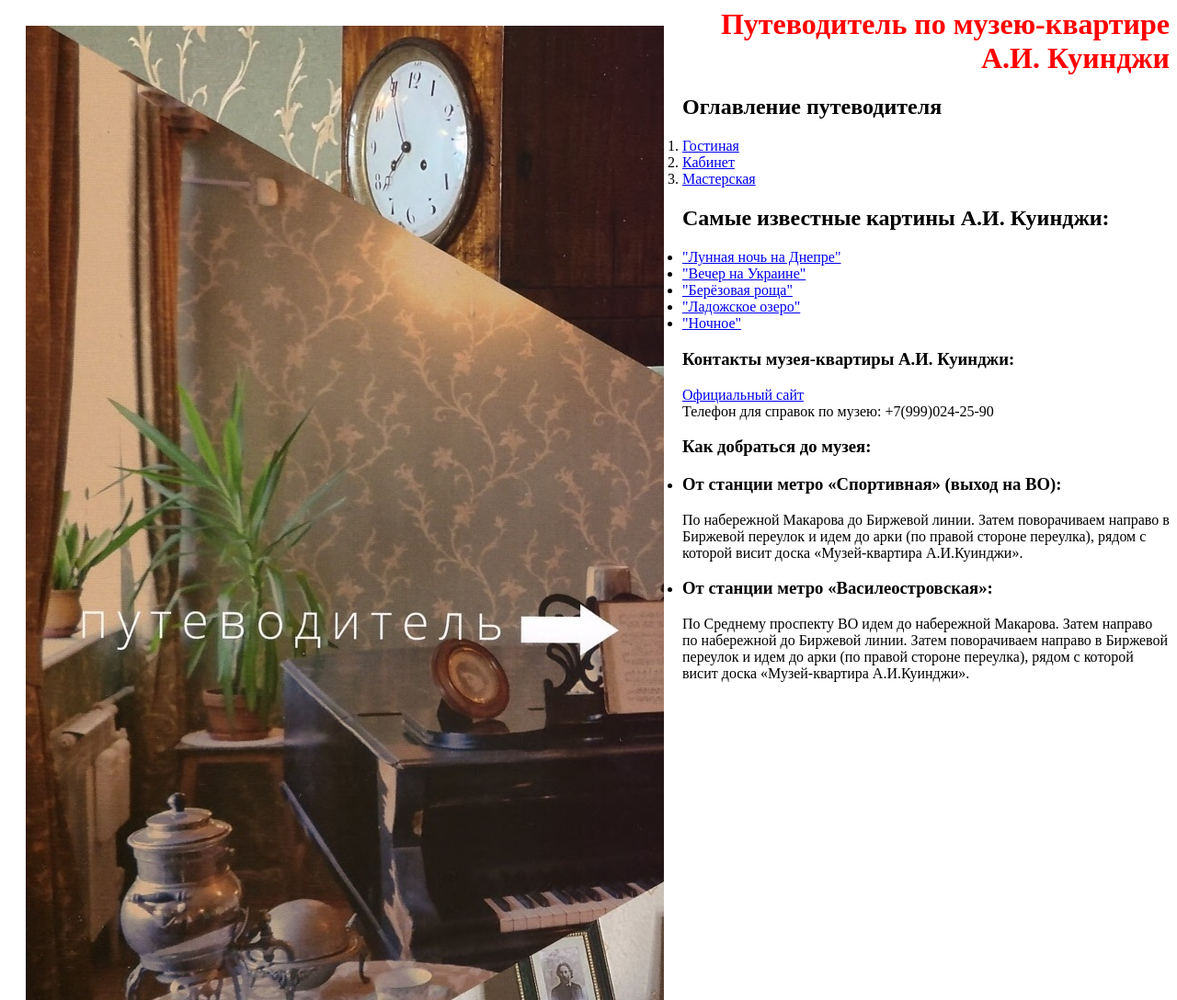
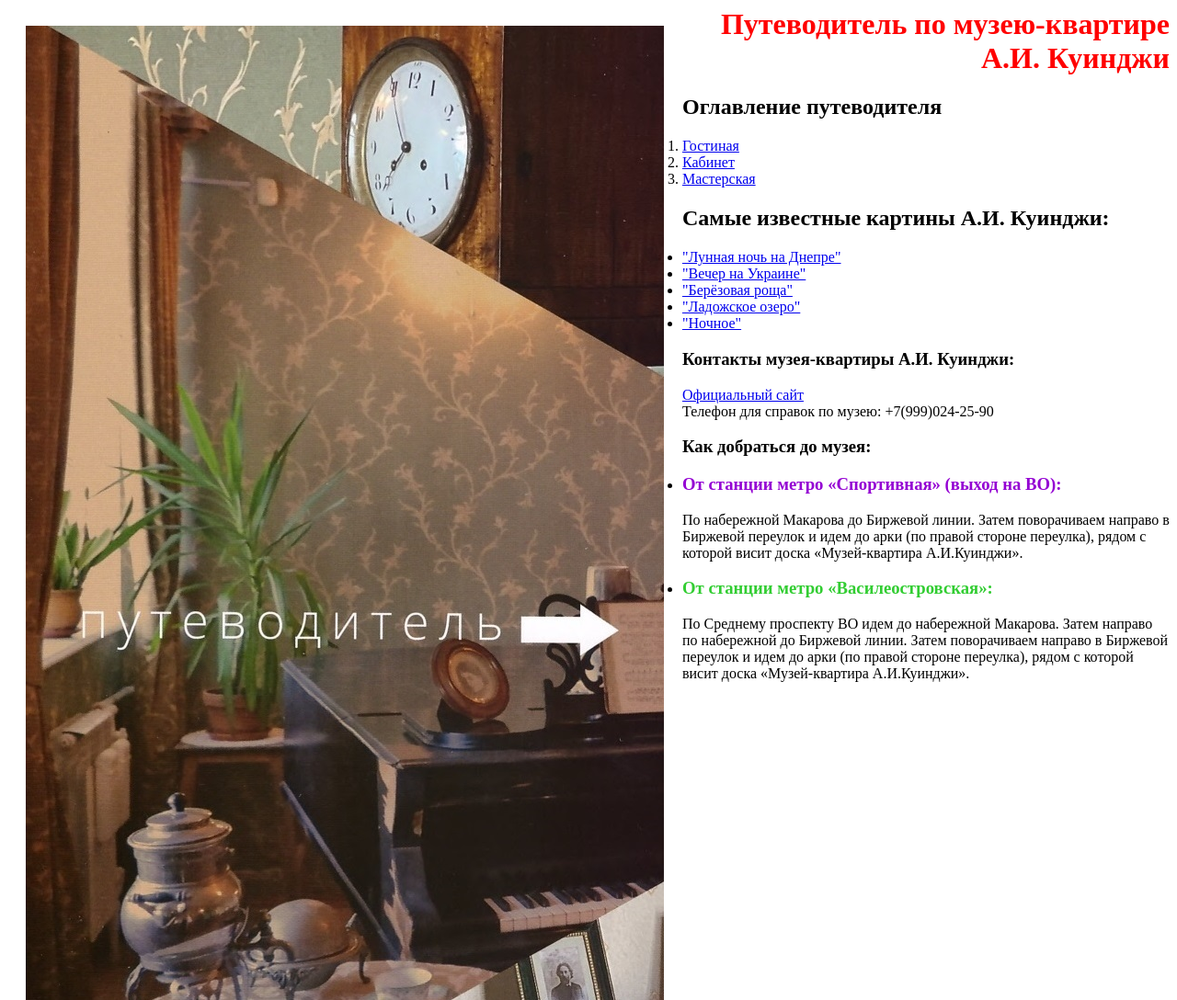
Before and after one commit to yulia-shem/Site, a Flask app: page / in a window 1280 px wide. Shown: the top 1088 px of the page at 92% size. Run offline with Flask 3, Linux system fonts and the light colour scheme.

Commit message:
Изменения цвета текста

```diff
--- a/templates/Квартира Куинджи.htm
+++ b/templates/Квартира Куинджи.htm
@@ -27,8 +27,8 @@
 <br>Телефон для справок по музею: +7(999)024-25-90
 <h3> Как добраться до музея:</h3>
 <ul>
-<li> <h3> От станции метро «Спортивная» (выход на ВО): </h3> По набережной Макарова до Биржевой линии. Затем поворачиваем направо в Биржевой переулок и идем до арки (по правой стороне переулка), рядом с которой висит доска «Музей-квартира А.И.Куинджи». </li>
-<li> <h3> От станции метро «Василеостровская»: </h3> По Среднему проспекту ВО идем до набережной Макарова. Затем направо по набережной до Биржевой линии. Затем поворачиваем направо в Биржевой переулок и идем до арки (по правой стороне переулка), рядом с которой висит доска «Музей-квартира А.И.Куинджи». </li>
+<li> <h3 style="color:darkviolet"> От станции метро «Спортивная» (выход на ВО): </h3> По набережной Макарова до Биржевой линии. Затем поворачиваем направо в Биржевой переулок и идем до арки (по правой стороне переулка), рядом с которой висит доска «Музей-квартира А.И.Куинджи». </li>
+<li> <h3 style="color:limegreen"> От станции метро «Василеостровская»: </h3> По Среднему проспекту ВО идем до набережной Макарова. Затем направо по набережной до Биржевой линии. Затем поворачиваем направо в Биржевой переулок и идем до арки (по правой стороне переулка), рядом с которой висит доска «Музей-квартира А.И.Куинджи». </li>
 </ul>
 <img src="{{url_for('static', filename='img/Адрес_001.jpg')}}" align="right">
 </body>
```
